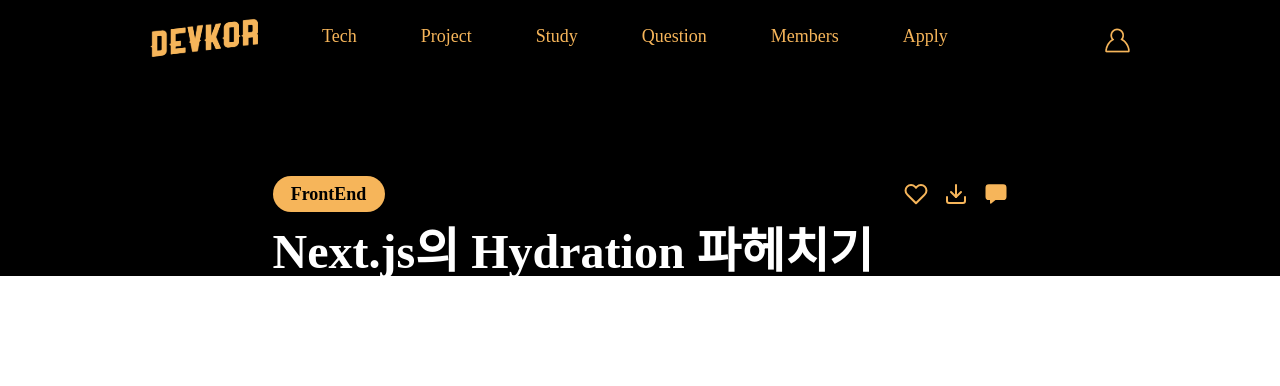
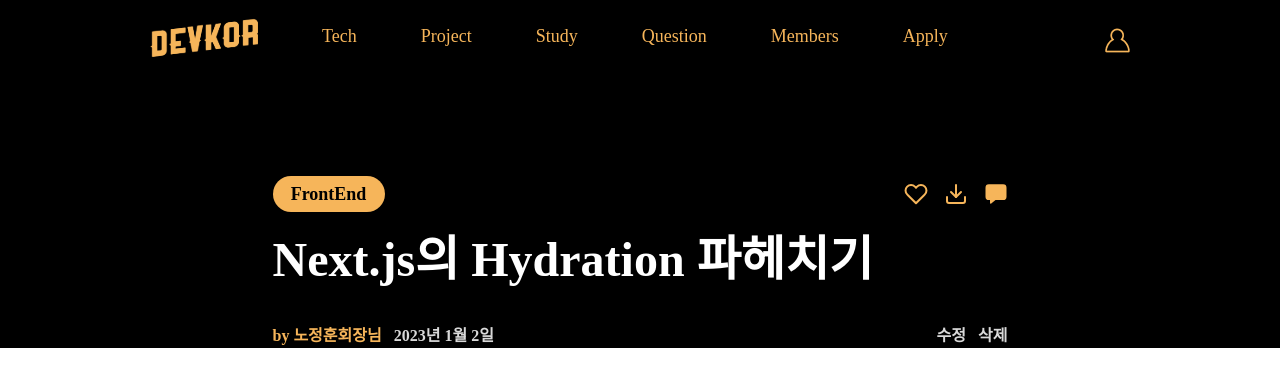
Before and after one commit to DevKor-Team/DEVKOR-front, a Next.js app: page /tech/post/1 in a window 1280 px wide. Shown: the top 386 px of the page. Built offline with nearby package versions, Linux system fonts and the light colour scheme.

Commit message:
feat: add post information section

```diff
--- a/pages/tech/post/[postID].tsx
+++ b/pages/tech/post/[postID].tsx
@@ -11,6 +11,7 @@ const PostView: NextPage = () => {
 
   return (
     <div className="flex justify-center">
+      {/* 포스트 기본 정보(태그, 아이콘, 제목, 작성자, 수정/삭제 버튼) 섹션 */}
       <section className="w-9/12 mt-24 flex flex-col justify-center">
         <div className="flex justify-between">
           <PostTag category="FrontEnd" />
@@ -32,10 +33,30 @@ const PostView: NextPage = () => {
             />
           </div>
         </div>
-        <h1 className="text-5xl font-bold mt-4">
+        <h1 className="text-5xl font-bold font-noto mt-6">
           Next.js의 Hydration 파헤치기
         </h1>
+        <div className="mt-10 flex justify-between">
+          <div className="flex jusfity-between space-x-3">
+            <span className="text-base text-devkor font-semibold">
+              by 노정훈회장님
+            </span>
+            <span className="text-base text-divider font-semibold">
+              2023년 1월 2일
+            </span>
+          </div>
+          <div className="flex space-x-3">
+            <button className="text-base text-divider font-semibold hover:text-white hover:cursor-pointer">
+              수정
+            </button>
+            <button className="text-base text-divider font-semibold hover:text-white hover:cursor-pointer">
+              삭제
+            </button>
+          </div>
+        </div>
       </section>
+
+      {/* 포스트 본문 */}
     </div>
   );
 };
```
